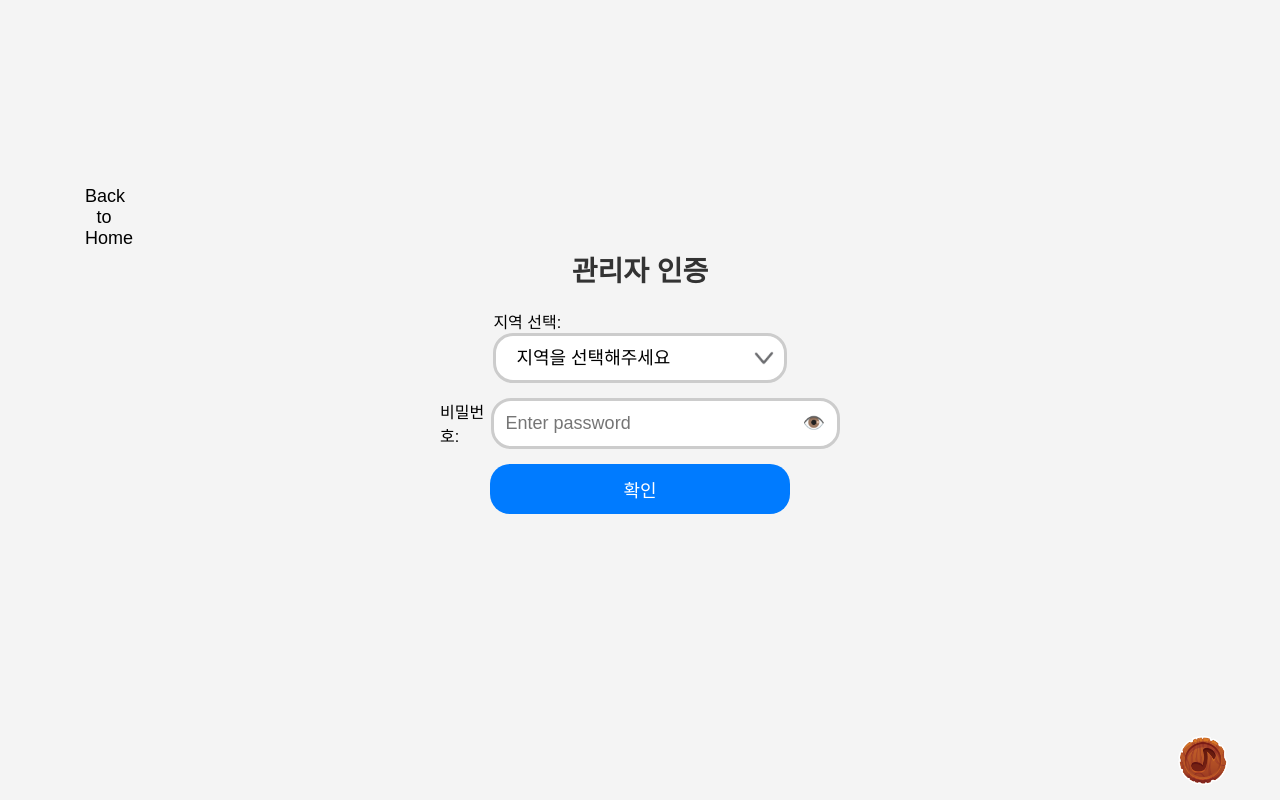
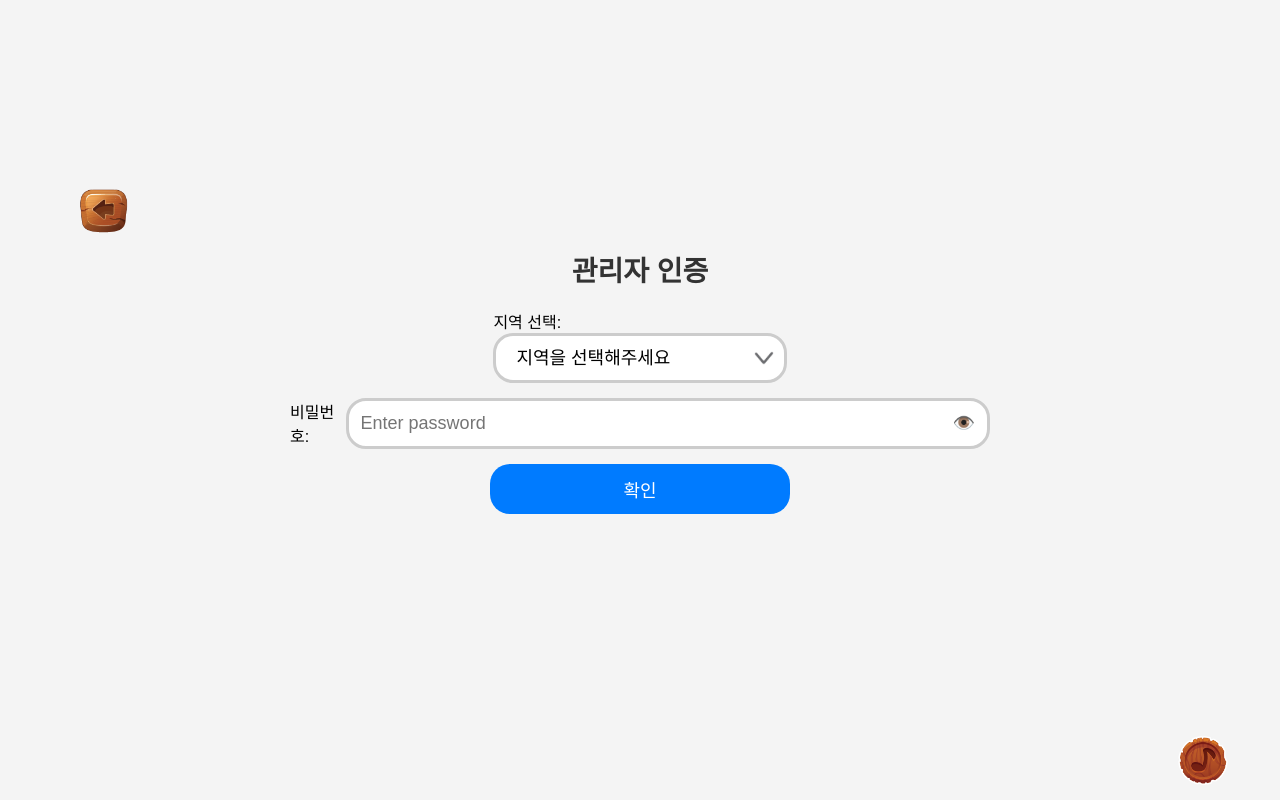
Before and after one commit to Offthegame/whack-a-mole-game, a website with bundled scripts: page public/index.html in a window 1280 px wide. Both pictures are taken after a click on the picture 50 px from the left and 38 px from the top of the page. Built offline with nearby package versions, Linux system fonts and the light colour scheme; no server answers; a web font is replaced by a local one.

Commit message:
admin-login-page_back-btn&selection update 2

```diff
--- a/public/index.html
+++ b/public/index.html
@@ -99,7 +99,7 @@
     <button id="save-settings">Save Settings</button>
   </div>
 
-  <button id="back-to-home" class="back-btn">Back to Home</button>
+  <img src="assets/back-icon.webp" alt="Back" class="back-btn" id="back-to-home">
 </div>
 
 
--- a/public/styles/styles.css
+++ b/public/styles/styles.css
@@ -442,7 +442,7 @@ html, body {
   align-items: center;
   gap: 15px;
   width: 100%;
-  max-width: 400px;
+  max-width: 700px;
 }
 
 
```
